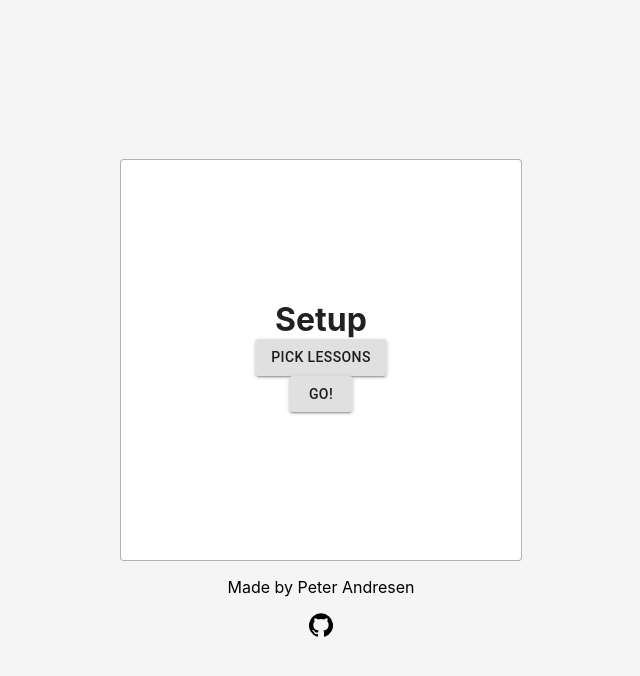
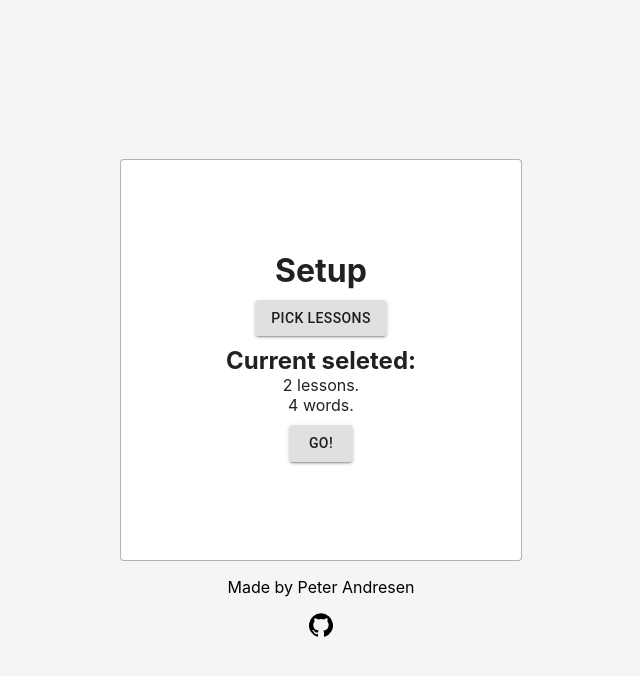
Before and after one commit to Gaymer333/TTMIK_practice_app, a React (Create React App) app: page / in a window 1280 px wide. Both pictures are taken after a click on the button "START". Shown: the top 676 px of the page, without its empty margins (319-959 px from the left). Built offline with nearby package versions, Linux system fonts and the light colour scheme.

Commit message:
Added lesson picker

```diff
--- a/src/App.scss
+++ b/src/App.scss
@@ -30,9 +30,21 @@ html {
                     align-items: center;
                     justify-content: center;
 
+                    p {
+                        margin: 0;
+                    }
+
                     h1,
                     h2 {
                         margin: 0;
+                    }
+
+                    .pickLessonBtn {
+                        margin: 10px
+                    }
+
+                    .goBtn {
+                        margin-top: 10px;
                     }
 
                     .answerWrapper {
--- a/src/component/exercise.tsx
+++ b/src/component/exercise.tsx
@@ -86,7 +86,7 @@ const Exercise = ({ setProgramStatus }: ExerciseArg) => {
     };
 
     const makeExercisesReady = () => {
-        const exercises = lessons.flatMap(lesson => lesson.exercises)
+        const exercises = lessons.filter(lesson => lesson.seleted).flatMap(lesson => lesson.exercises)
         setToDoExercises(exercises)
         setTotalNumbersOfExercises(exercises.length)
         setStatus(ExerciseProgramStatus.FetchFirstExercises)
@@ -105,21 +105,20 @@ const Exercise = ({ setProgramStatus }: ExerciseArg) => {
     }
 
     const changeCheckbox = (event: React.ChangeEvent<HTMLInputElement>) => {
+        const localLessons = [...lessons]
         const lessonNumber = event?.target.parentElement?.parentElement?.getAttribute("data-lesson-number")
         const checked = event?.target.checked
-        if (lessonNumber && typeof checked === "boolean") {
-            const lessonAsNumber = parseInt(lessonNumber)
-            //// FROM HERE!!!!!!!!!
-        }
-        else {
-            console.error("'lessonNumber' or 'checked' was not currect value")
-        }
+        if (!lessonNumber || typeof checked !== "boolean") throw new Error("'lessonNumber' or 'checked' was not currect value");
+        const lessonToChange = localLessons.find(lesson => lesson.lessonNumber === parseInt(lessonNumber) )
+        if (!lessonToChange) throw new Error("Could not find lesson by lessonNumber");
+        lessonToChange.seleted = checked
+        setLessons(localLessons)
     }
 
     if (status === ExerciseProgramStatus.Setup) {
         return <>
             <h1>Setup</h1>
-            <Button variant="contained" onClick={openLessonsOverview} >Pick lessons</Button>
+            <Button className="pickLessonBtn" variant="contained" onClick={openLessonsOverview} >Pick lessons</Button>
             <Dialog className="lessonDialogBox" open={showLessonsOverview}>
                 <h1>Pick lessons</h1>
                 <span className="lessons" >
@@ -134,7 +133,10 @@ const Exercise = ({ setProgramStatus }: ExerciseArg) => {
                 </span>
                 <Button variant="contained" onClick={closeLessonsOverview} >Back</Button>
             </Dialog>
-            <Button variant="contained" onClick={() => setStatus(ExerciseProgramStatus.MakeExercises)} >Go!</Button>
+            <h2>Current seleted:</h2>
+            <p>{lessons.filter(lesson => lesson.seleted).length} lessons.</p>
+            <p>{lessons.filter(lesson => lesson.seleted).flatMap(lesson => lesson.exercises).length} words.</p>
+            <Button className="goBtn" variant="contained" onClick={() => setStatus(ExerciseProgramStatus.MakeExercises)} disabled={!lessons.some(lesson => lesson.seleted)} >Go!</Button>
         </>
     }
     else if (status === ExerciseProgramStatus.MakeExercises) {
@@ -159,7 +161,7 @@ const Exercise = ({ setProgramStatus }: ExerciseArg) => {
                         <p className="answerSubText">Click to hide</p>
                     </div>
                 </div>
-                <Button variant="contained" onClick={() => { fetchNextExercise() }}>New word</Button>
+                <Button variant="contained" onClick={() => { fetchNextExercise() }}>{toDoExercises.length ? "New word" : "Finnish"}</Button>
             </>
         } else {
             return <p>Loading...</p>
--- a/src/index.tsx
+++ b/src/index.tsx
@@ -5,9 +5,7 @@ import App from './App';
 import reportWebVitals from './reportWebVitals';
 
 ReactDOM.render(
-    <React.StrictMode>
-        <App />
-    </React.StrictMode>,
+    <App />,
     document.getElementById('root')
 );
 
```
Also changed, not shown: package.json (line endings or trailing spaces), 1 other file (tests, documents, lock files or other folders).
